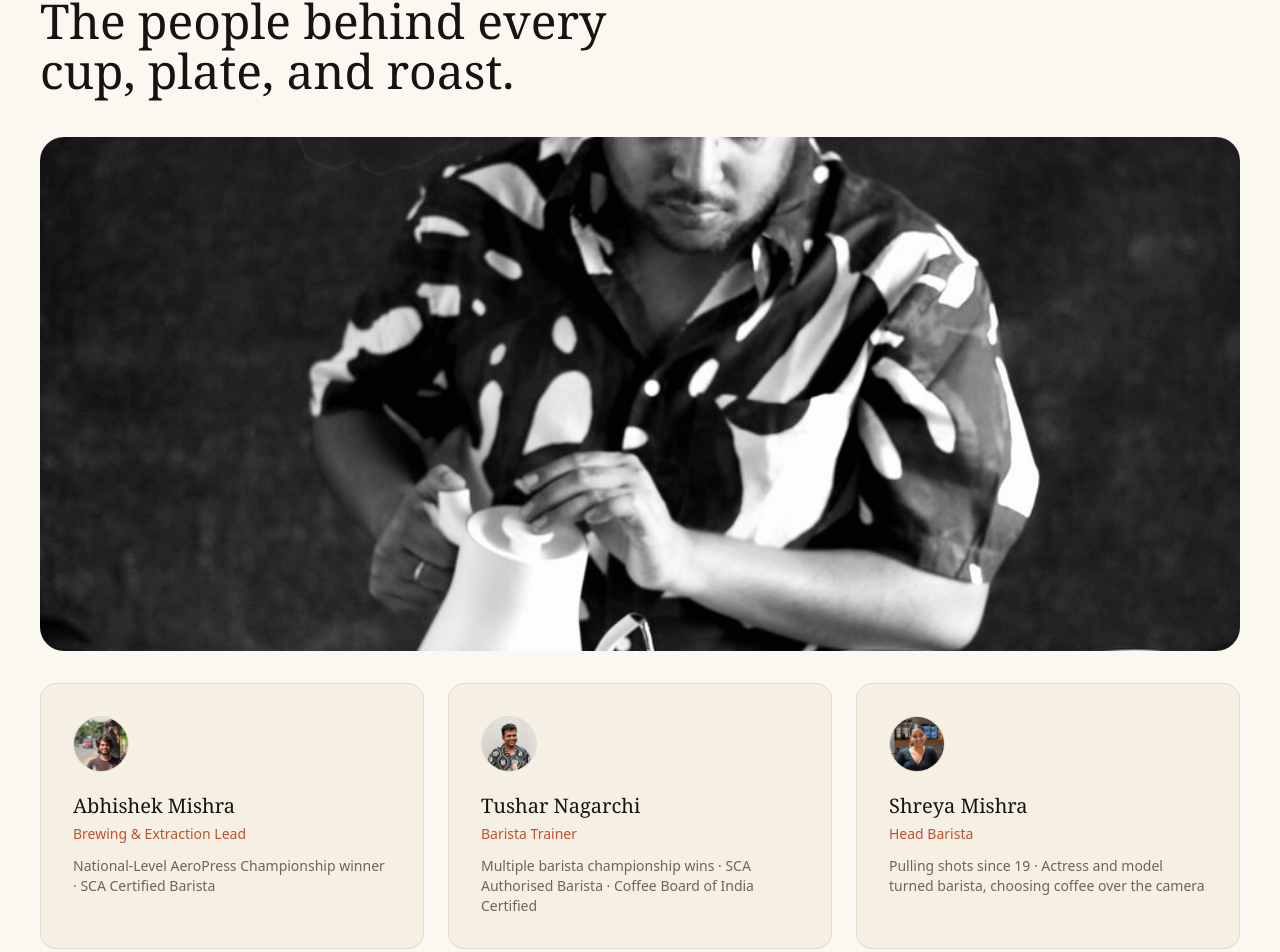
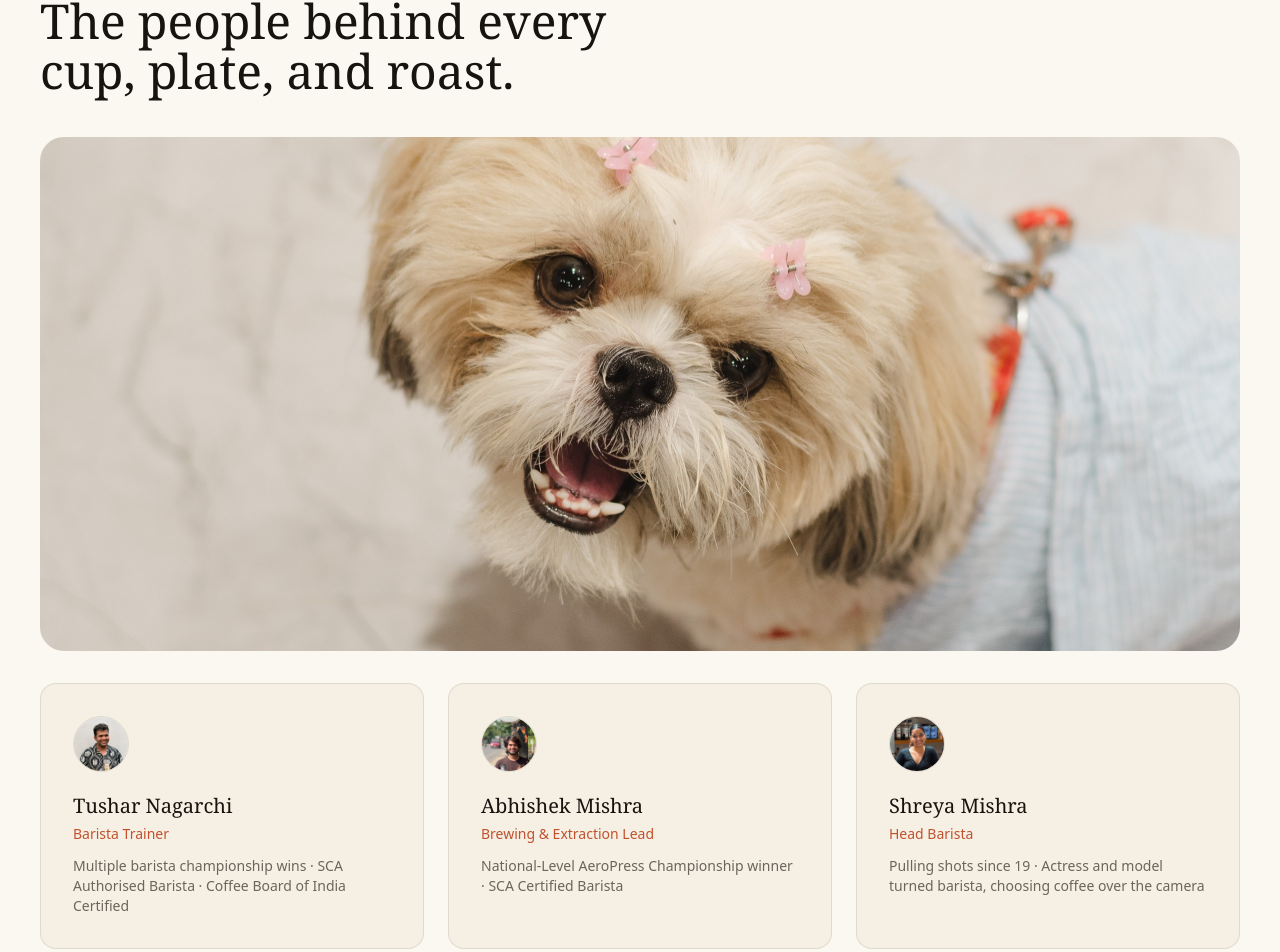
Before and after one commit to akhandmisra/1dm-website, a Next.js app: page /story in a window 1280 px wide. Shown: the part 2338-3290 px from the top of the page. Built offline with nearby package versions, Linux system fonts and the light colour scheme.

Commit message:
Swap team banner to Luffy, put Tushar first

```diff
--- a/src/app/story/page.tsx
+++ b/src/app/story/page.tsx
@@ -72,8 +72,8 @@ export default function StoryPage() {
           <SectionHeading eyebrow="Our team" title="The people behind every cup, plate, and roast." />
           <div className="relative mt-10 aspect-[21/9] w-full overflow-hidden rounded-3xl">
             <Image
-              src="/images/team/pour-over-bw.jpg"
-              alt="A 1DM barista pulling a pour-over behind the bar"
+              src="/images/team/luffy-banner.jpg"
+              alt="Luffy, 1DM's Chief Bark-ista, ready for his close-up"
               fill
               className="object-cover"
               sizes="100vw"
--- a/src/lib/site-data.ts
+++ b/src/lib/site-data.ts
@@ -378,16 +378,16 @@ export type TeamMember = {
 
 export const team: TeamMember[] = [
   {
+    name: "Tushar Nagarchi",
+    role: "Barista Trainer",
+    credentials: "Multiple barista championship wins · SCA Authorised Barista · Coffee Board of India Certified",
+    photo: "/images/team/tushar-nagarchi.jpg",
+  },
+  {
     name: "Abhishek Mishra",
     role: "Brewing & Extraction Lead",
     credentials: "National-Level AeroPress Championship winner · SCA Certified Barista",
     photo: "/images/team/abhishek-mishra.jpg",
-  },
-  {
-    name: "Tushar Nagarchi",
-    role: "Barista Trainer",
-    credentials: "Multiple barista championship wins · SCA Authorised Barista · Coffee Board of India Certified",
-    photo: "/images/team/tushar-nagarchi.jpg",
   },
   {
     name: "Shreya Mishra",
```
Also changed, not shown: public/images/team/luffy-banner.jpg (added).
